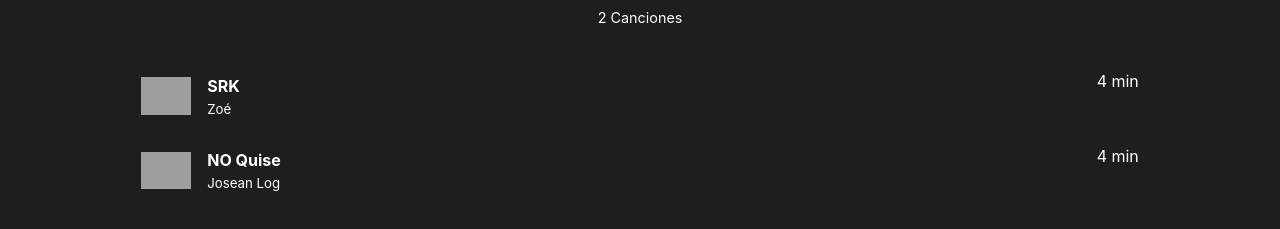
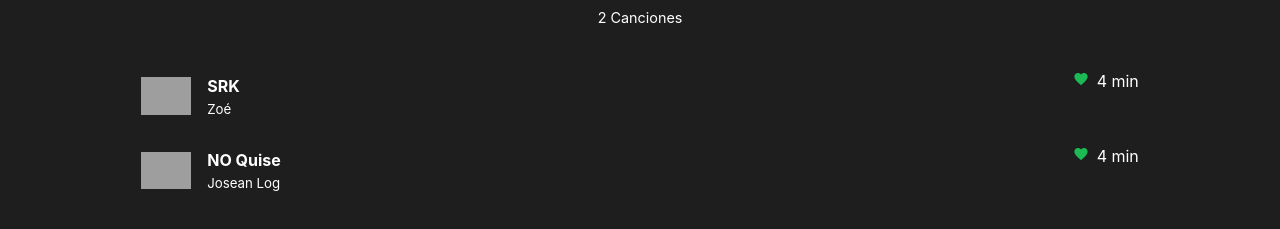
Before and after one commit to diegoRambao/spotify-clone-react, a React (Create React App) app: page /playlist in a window 1280 px wide. Shown: the part 277-506 px from the top of the page. Built offline with nearby package versions, Linux system fonts and the light colour scheme; grey boxes are pictures that could not be loaded.

Commit message:
feat: initial design favorites

```diff
--- a/src/components/organisms/ListOfSongs/index.js
+++ b/src/components/organisms/ListOfSongs/index.js
@@ -1,5 +1,7 @@
 import { Cover } from 'components/molecules/Cover'
+import { MdFavorite } from 'react-icons/md'
 import { Table, TableHead, TableRow, TableBody } from './style'
+import { colors } from 'consts/styles'
 
 export function ListOfSongs ({ songs }) {
   return (
@@ -26,7 +28,10 @@ export function ListOfSongs ({ songs }) {
             </td>
             <td className='album'>Album 1</td>
             <td className='date'>2002/02/02</td>
-            <td className='duration'>4 min</td>
+            <td className='duration'>
+              <MdFavorite color={colors.primary} width='2em' height='2em' />
+              <span style={{ marginLeft: '.5rem' }}>4 min</span>
+            </td>
           </TableRow>
         ))}
       </TableBody>
```
